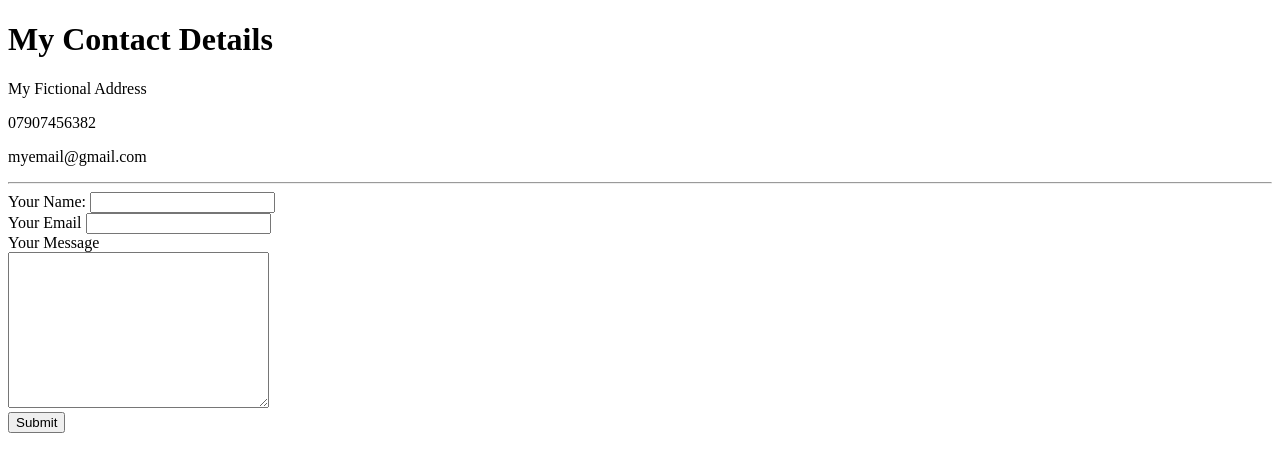
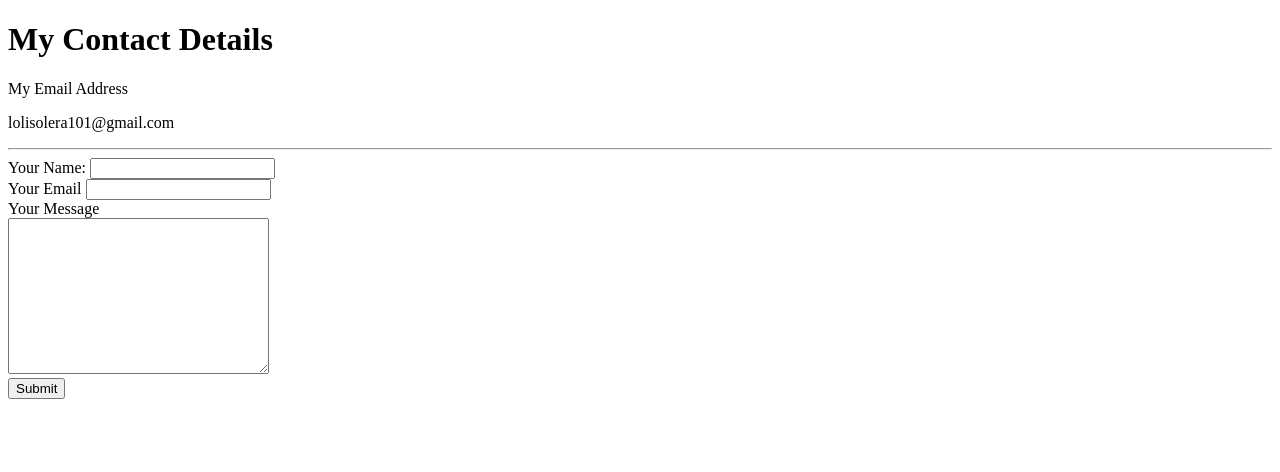
Before and after one commit to Lolisolera/CV, a plain HTML site: page Contact Me.html in a window 1280 px wide. Drawn offline with Linux system fonts and the light colour scheme.

Commit message:
Update Contact Me.html

```diff
--- a/Contact Me.html
+++ b/Contact Me.html
@@ -6,9 +6,8 @@
   </head>
   <body>
     <h1>My Contact Details</h1>
-    <p> My Fictional Address</p>
-    <p>07907456382</p>
-    <p>myemail@gmail.com</p>
+    <p> My Email Address</p>
+    <p>lolisolera101@gmail.com</p>
     <hr>
     <form action="mailto:lolisolera101@gmail.com" method="post" enctype="text/plain">
         <label>Your Name:</label>
```
